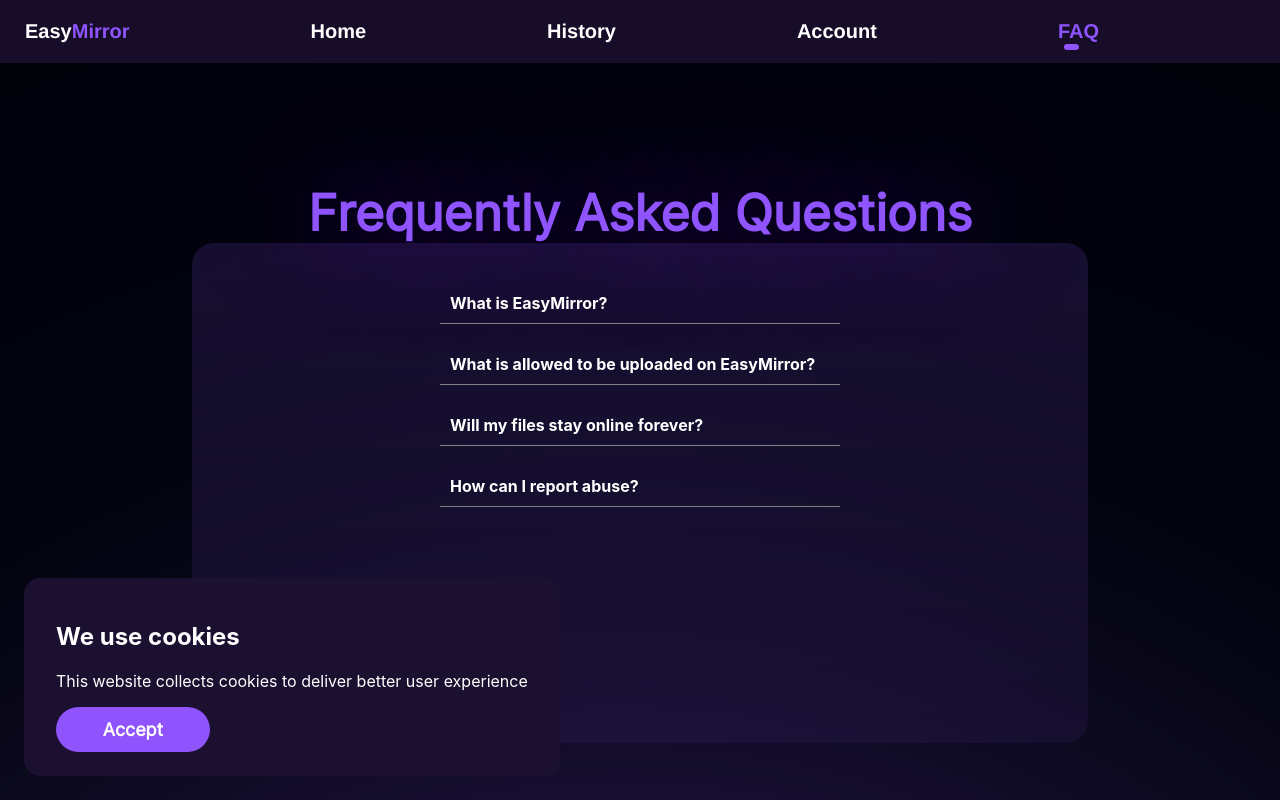
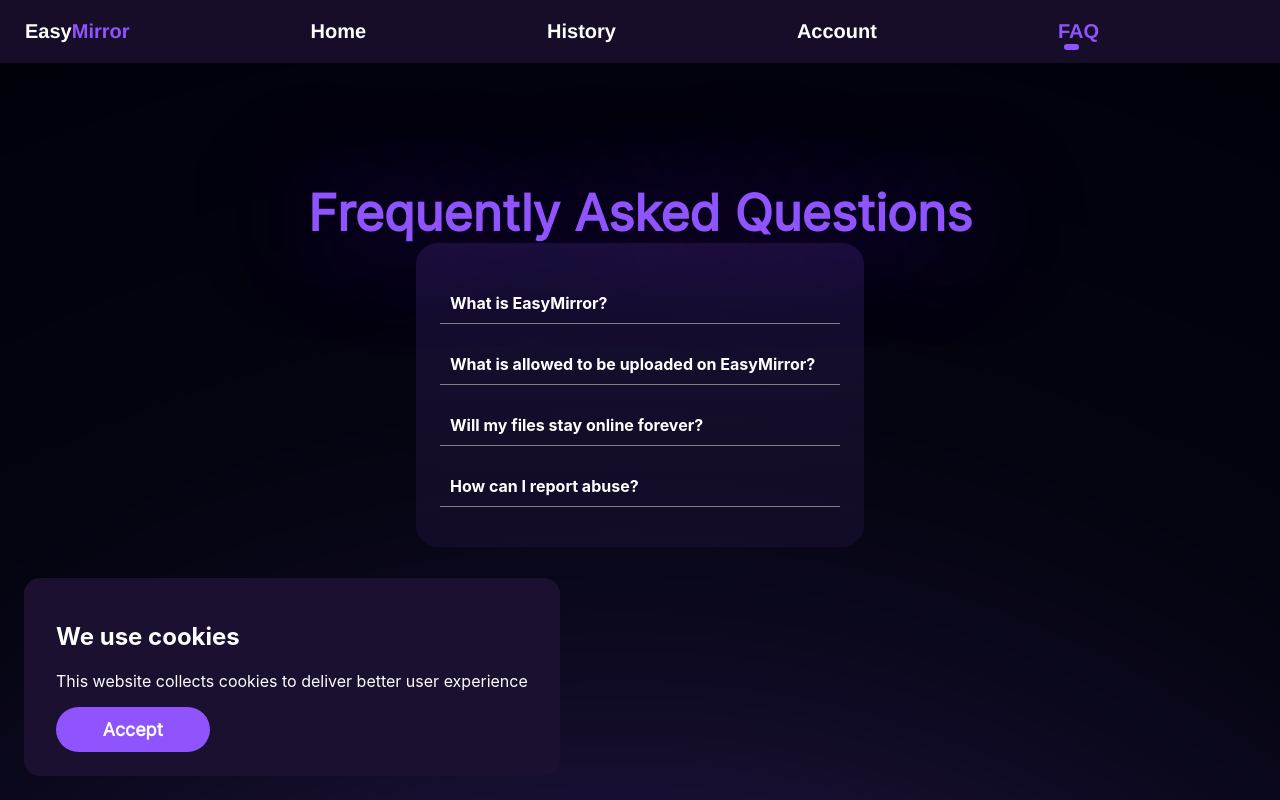
Before and after one commit to easymirror/easymirror-frontend, a React (Create React App) app: page /faq in a window 1280 px wide. Built offline with nearby package versions, Linux system fonts and the light colour scheme; no server answers.

Commit message:
Made FAQ nicer

```diff
--- a/src/pages/Faq/styles.module.scss
+++ b/src/pages/Faq/styles.module.scss
@@ -4,6 +4,7 @@
     width: 70%;
     color: white;
     height: 70%;
+    align-items: center;
 }
 .header {
     color: var(--main-purple);
@@ -18,8 +19,8 @@
 }
 
 .backgroundCard {
-    height: 100%;
-    width: 100%;
+    max-height: 100%;
+    width: 50%;
     display: flex;
     flex-direction: column;
     border-radius: 22px;
```
